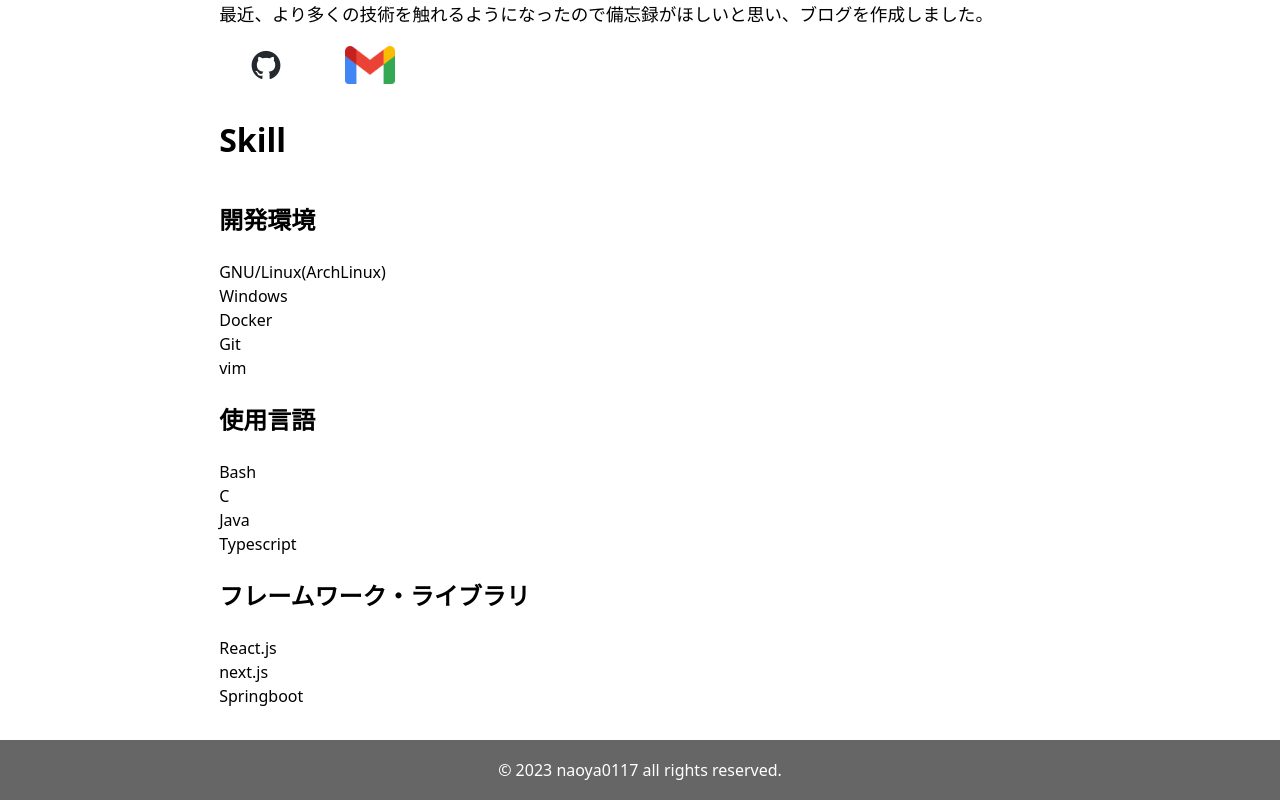
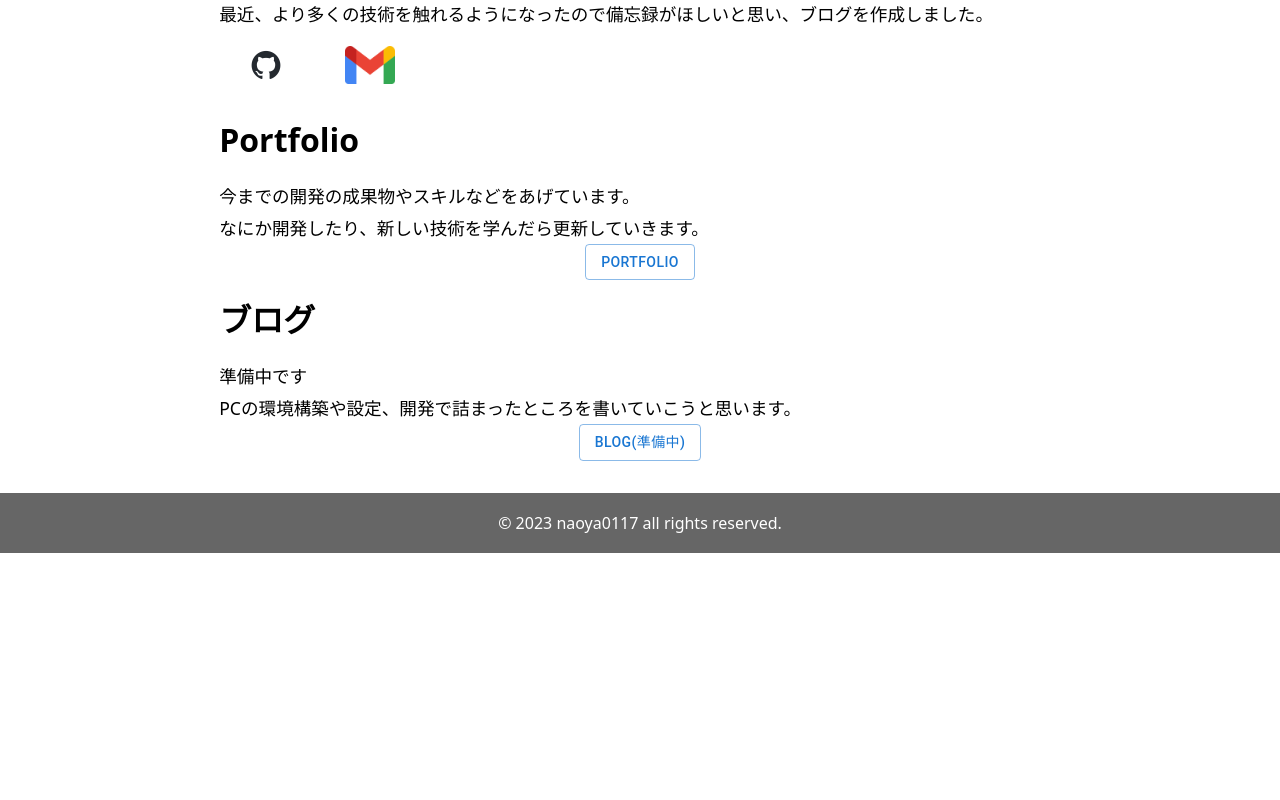
Before and after one commit to naoya0117/nextjs_portfolio, a Next.js app in the folder src/: page / in a window 1280 px wide. Shown: the part 760-1560 px from the top of the page. After the commit the page ends 1313 px from the top, so only its background shows below. Built offline with nearby package versions, Linux system fonts and the light colour scheme.

Commit message:
ページのアップデート

```diff
--- a/package.json
+++ b/package.json
@@ -9,6 +9,9 @@
     "lint": "next lint"
   },
   "dependencies": {
+    "@emotion/react": "^11.11.1",
+    "@emotion/styled": "^11.11.0",
+    "@mui/material": "^5.14.14",
     "next": "13.5.4",
     "react": "^18",
     "react-dom": "^18",
--- a/src/pages/index.tsx
+++ b/src/pages/index.tsx
@@ -1,14 +1,12 @@
-import Head from 'next/head'
 import Link from 'next/link'
 import styles from '../styles/Home.module.css'
 import Image from "next/image";
+import {Button, Grid} from "@mui/material";
 
 export default function Home() {
   return (
-    <div>
-      <Head>
-        <title>naoya0117</title>
-      </Head>
+    <>
+      <title>naoya0117</title>
       <main>
         <header className={styles.header}>
             <h1>こんにちは</h1>
@@ -32,31 +30,28 @@ export default function Home() {
                        width={50} height={50}
                      alt={"gmail-button"}/>
             </Link>
+            <br/>
           </div>
-          <h1>Skill</h1>
-          <h2>開発環境</h2>
-          <ul>
-            <li>GNU/Linux(ArchLinux)</li>
-            <li>Windows</li>
-            <li>Docker</li>
-            <li>Git</li>
-            <li>vim</li>
-          </ul>
-          <h2>使用言語</h2>
-          <ul>
-            <li>Bash</li>
-            <li>C</li>
-            <li>Java</li>
-            <li>Typescript</li>
-          </ul>
-          <h2>フレームワーク・ライブラリ</h2>
-          <ul>
-            <li>React.js</li>
-            <li>next.js</li>
-            <li>Springboot</li>
-          </ul>
+          <h1>Portfolio</h1>
+            <p>今までの開発の成果物やスキルなどをあげています。<br/>
+              なにか開発したり、新しい技術を学んだら更新していきます。
+            </p>
+          <Grid container justifyContent="center">
+            <Button variant="outlined" href="/portfolio">
+              PORTFOLIO
+            </Button>
+          </Grid>
+          <h1>ブログ</h1>
+          <p>準備中です<br/>
+            PCの環境構築や設定、開発で詰まったところを書いていこうと思います。
+          </p>
+          <Grid container alignContent="center" justifyContent="center">
+            <Button variant="outlined" href="#">
+              BLOG(準備中)
+            </Button>
+          </Grid>
         </div>
       </main>
-    </div>
+    </>
   )
 }
--- /dev/null
+++ b/src/pages/portfolio/index.tsx
@@ -0,0 +1,103 @@
+import {ListItemButton, ListItemText} from "@mui/material";
+export default function Portfolio() {
+    return (
+        <main className="container">
+            <h1>Portfolio</h1>
+            <h2>MySkill</h2>
+            <p>大学で、プログラミング言語やアルゴリズム、システム開発の流れなど幅広く学習しています。<br/>
+                Linuxが好きで、普段はArchLinuxを触っています。最近はアプリケーション開発を学んでいます。
+            </p>
+            <p>
+                <br/>
+                開発ツール・環境
+                <img src="https://skillicons.dev/icons?i=git,linux,vim,docker" alt="myskill"/>
+                開発言語
+                <img src="https://skillicons.dev/icons?i=c,java,bash,py,ts,html,css" alt="myskill"/>
+                フレームワーク・ライブラリ
+                <img src="https://skillicons.dev/icons?i=react,nextjs,spring,gradle,postgres,docker" alt="myskill"/>
+                <br/>
+                <br/>
+            </p>
+            <h1>プロジェクト</h1>
+            <p>今まで参加したプロジェクトなど</p>
+            <h2>個人開発</h2>
+            <ListItemButton href="https://github.com/naoya0117/vim-tetris">
+                <ListItemText primary="vim-tetris"  secondary={
+                    <>
+                        vimキー操作で動くテトリスです。
+                        キー操作の他、viのモードやコマンド入力も実装しています。<br/>
+                        C言語のncursesとpthread,環境構築にdocker,bash,makefileを使用しました。
+                    </>
+                }/>
+            </ListItemButton>
+            <ListItemButton href="https://naoya.github.io">
+                <ListItemText primary="ポートフォリオサイト"  secondary={
+                    <>
+                        ポートフォリオサイトです。随時更新予定です。<br/>
+                        開発にnext.js(typescript),docker, デプロイにgithub actionsを使用しています。
+                    </>
+                }/>
+            </ListItemButton>
+            <ListItemButton href="https://github.com/naoya0117/janken">
+                <ListItemText primary="じゃんけんアプリ"  secondary={
+                    <>
+                        大学の共通の課題です。バックエンドについて学びました。<br/>
+                        springboot,thymeleaf,H2database,Mybatis(Java)を使用しています。
+                    </>
+                }/>
+            </ListItemButton>
+            <h2>チーム開発</h2>
+            <ListItemButton href="https://susumukun.vercel.app">
+                <ListItemText primary="走れ!すすむくん"  secondary={
+                    <>
+                       学祭に向けてゼミで開発しているWebプラットフォームゲームです。<br/>
+                       フロントエンド開発で主にReact.jsとPhaser(typescript)を触りました。
+                    </>
+                }/>
+            </ListItemButton>
+            <ListItemButton href="https://github.com/masaki555/Minecraft_Contest">
+                <ListItemText primary="MinecraftBotContest 開発"  secondary={
+                    <>
+                        学内のマインクラフトbotコンテストに開発スタッフとして参加しています。<br/>
+                        PythonとC言語を使用しますが、まだほとんど触れていません。
+                    </>
+                }/>
+            </ListItemButton>
+            <h2>ただの趣味</h2>
+            <ListItemButton href="https://github.com/naoya0117/plasma-i3-kwin_sessions">
+                <ListItemText primary="Plasmaとi3の統合デスクトップ環境"  secondary={
+                    <>
+                        ArchLinuxのi3とKDEのデスクトップ環境をいじって自分好みの環境を構築しています。
+                        直接この知識が役立つことはあまりありませんが、設定ファイルやCUIを日常的に触ることで環境構築への苦手意識がなくなりました。
+                    </>
+                }/>
+            </ListItemButton>
+            <ListItemButton href="https://github.com/naoya0117/qemu-scripts">
+                <ListItemText primary="Qemuの起動スクリプトの作成"  secondary={
+                    <>
+                        ArchLinuxをメインで使用していますが、qemuの仮想環境を使用して他ディストリビューションの学習も行っています。
+                        かんたんに仮想環境を構築するために、起動スクリプトのテンプレートを作りました。
+                    </>
+                }/>
+            </ListItemButton>
+            <ListItemButton href="https://github.com/naoya0117/wsl-portforward">
+                <ListItemText primary="wslポートフォワードスクリプトの作成"  secondary={
+                    <>
+                        wsl2にスマートフォンからアクセスするために、ポートフォワードの設定をpowershellで書きました。
+                        かんたんな短いスクリプトですが、ちゃんとwindowsにも触れています。
+                    </>
+                }/>
+            </ListItemButton>
+            <ListItemButton href="https://github.com/naoya0117/vim_runtime">
+                <ListItemText primary="vim設定の自動化"  secondary={
+                    <>
+                        仮想環境触るたびにvimの設定をするのが面倒だったので、
+                        自分のvimの設定をbashを使用して自動化しました。面倒な作業はbashで自動化させることが多いです。
+                    </>
+                }/>
+            </ListItemButton>
+
+        </main>
+
+    )
+}
--- a/src/styles/globals.css
+++ b/src/styles/globals.css
@@ -50,3 +50,12 @@ p {
   line-height : 2rem;
   font-size: 1.10rem;
 }
+
+.container {
+    display: flex;
+    flex-direction: column;
+    justify-content: center;
+    margin: 0 auto;
+    max-width: 70%;
+    padding: 1rem;
+}
```
Also changed, not shown: 1 other file (tests, documents, lock files or other folders).
